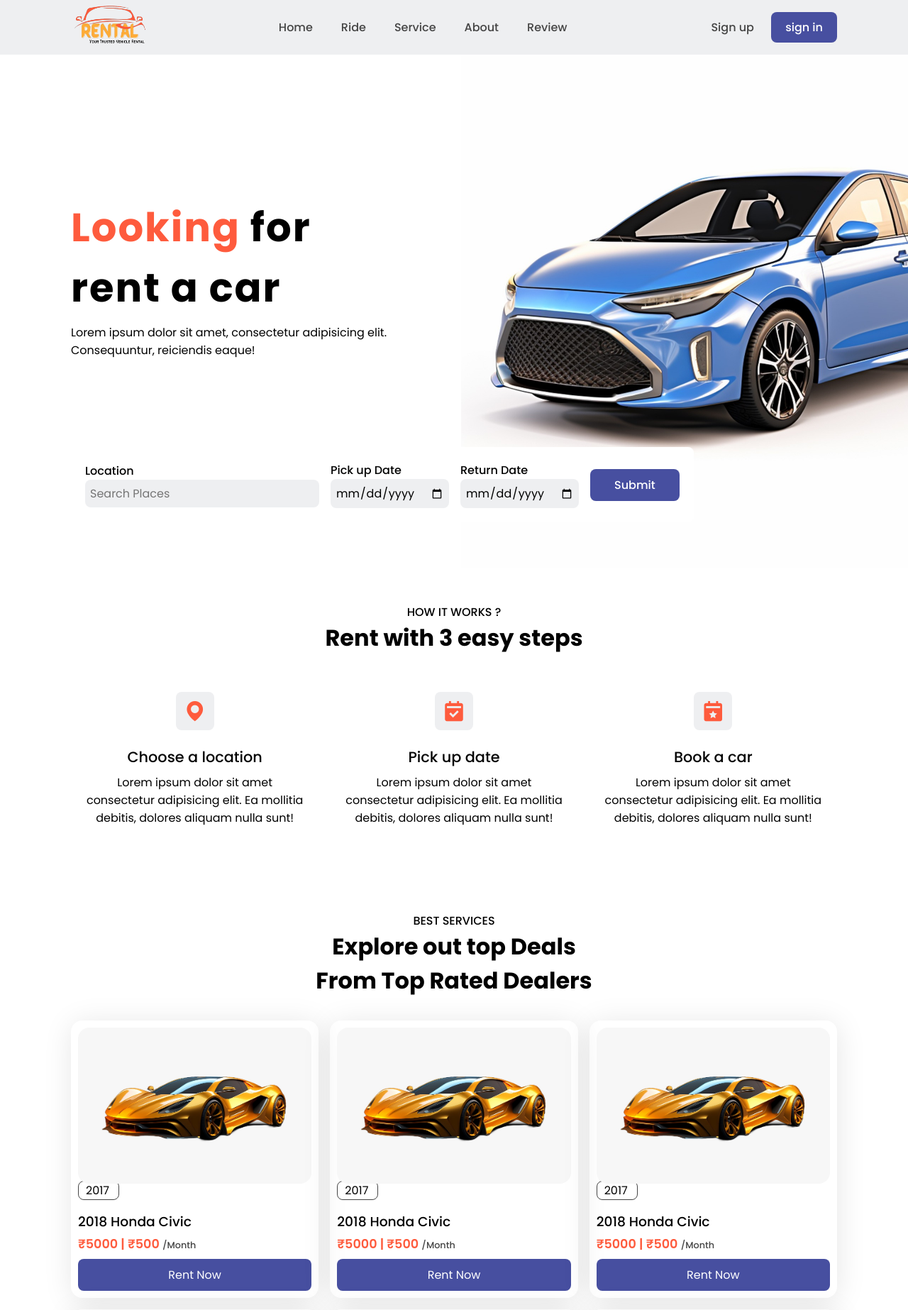
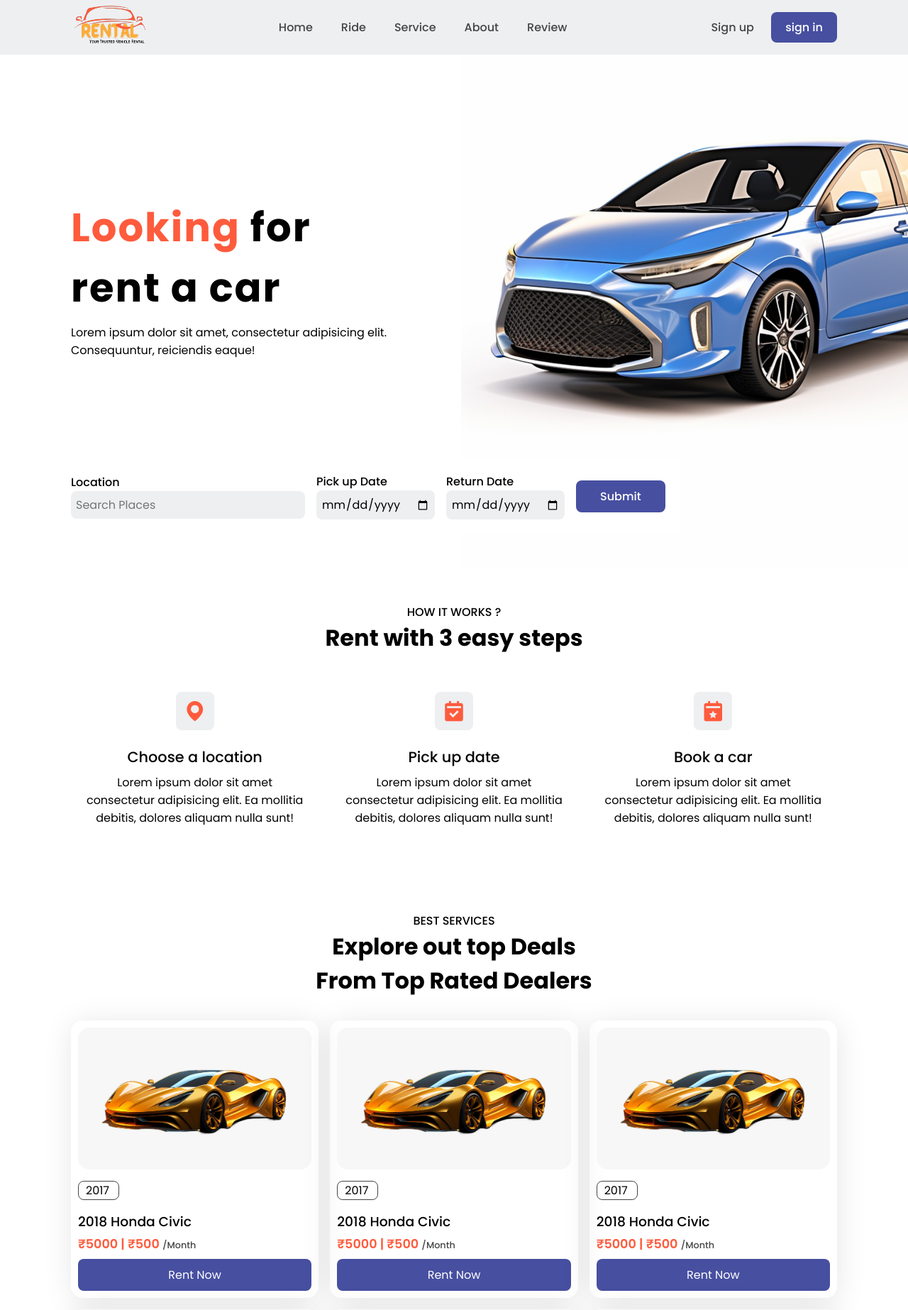
Before and after one commit to princethakarar/Vehicle-Rental-System, a PHP site: page / in a window 1280 px wide. Shown: the top 1846 px of the page at 71% size. Run offline with PHP 8.4, Linux system fonts and the light colour scheme.

Commit message:
save changes

```diff
--- a/index.html
+++ b/index.html
@@ -164,7 +164,7 @@
         <div class="reviews-container">
             <div class="box">
                 <div class="rev-image">
-                    <img src="" alt="">
+                    <img src="images/prince_photo.jpg" alt="">
                 </div>
                 <h2>Someone Name</h2>
                 <div class="stars">
@@ -179,7 +179,7 @@
             </div>
             <div class="box">
                 <div class="rev-image">
-                    <img src="" alt="">
+                    <img src="images/prince_photo.jpg" alt="">
                 </div>
                 <h2>Someone Name</h2>
                 <div class="stars">
@@ -194,7 +194,7 @@
             </div>
             <div class="box">
                 <div class="rev-image">
-                    <img src="" alt="">
+                    <img src="images/prince_photo.jpg" alt="">
                 </div>
                 <h2>Someone Name</h2>
                 <div class="stars">
--- a/style.css
+++ b/style.css
@@ -112,7 +112,7 @@ header {
   position: relative;
   background: url(images/car.jpg);
   background-repeat: no-repeat;
-  background-position: 650px 50px;
+  background-position: 650px 8px;
   background-size: contain;
   display: grid;
   align-items: center;
@@ -138,11 +138,12 @@ header {
   flex-wrap: wrap;
   gap: 1rem;
   position: absolute;
-  bottom: 4rem;
-  left: 100px;
+  bottom: 3rem;
+  left: 80px;
   background: #fff;
   padding: 20px;
   border-radius: 0.5rem;
+  /* border: 1px solid var(--main-color); */
 }
 
 .input-box {
@@ -245,7 +246,7 @@ header {
 
 .services-container .box .box-image img {
   width: 100%;
-  height: 100;
+  height: 100%;
   border-radius: 1rem;
   object-fit: cover;
   object-position: center;
@@ -339,7 +340,7 @@ header {
   height: 100%;
   border-radius: 50%;
   object-fit: cover;
-  object-position: center;
+  object-position: 1px 0;
   border: 2px solid var(--second-color);
 }
 
```
Also changed, not shown: images/prince_photo.jpg (added).
